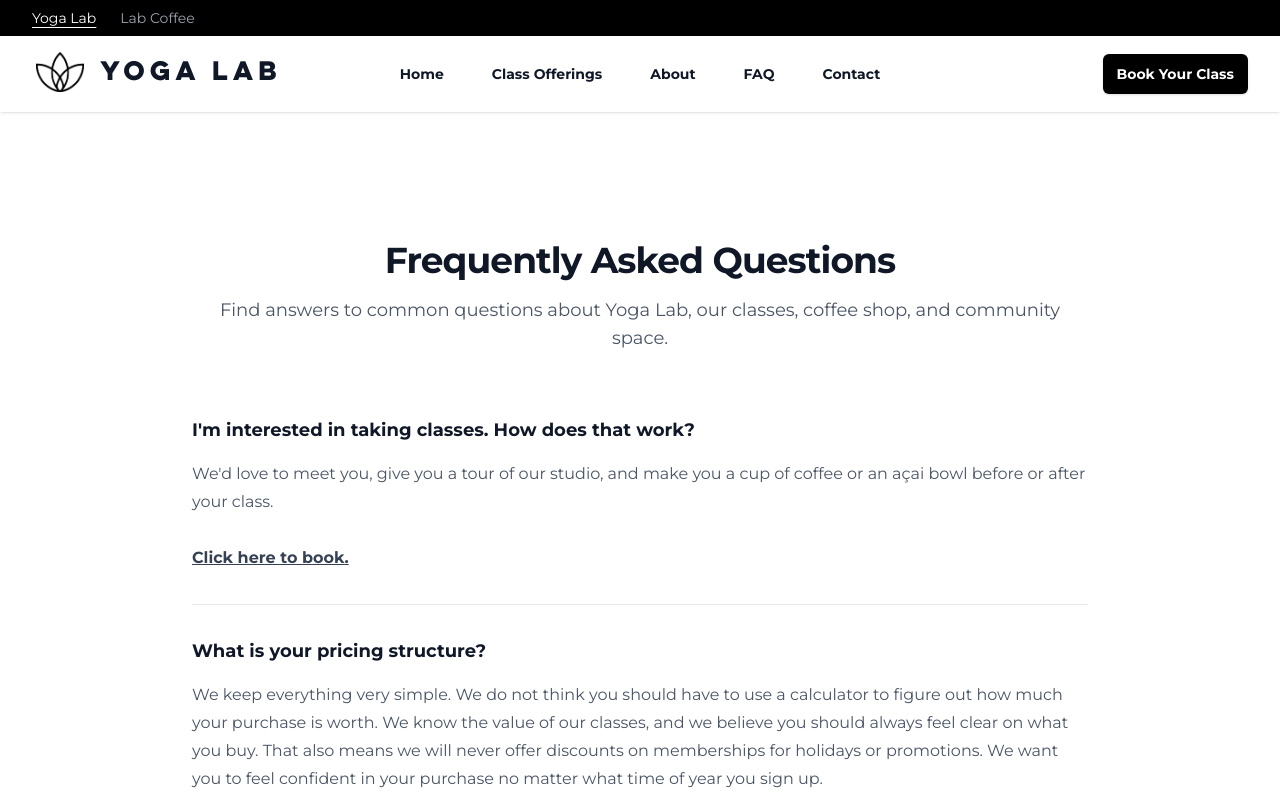
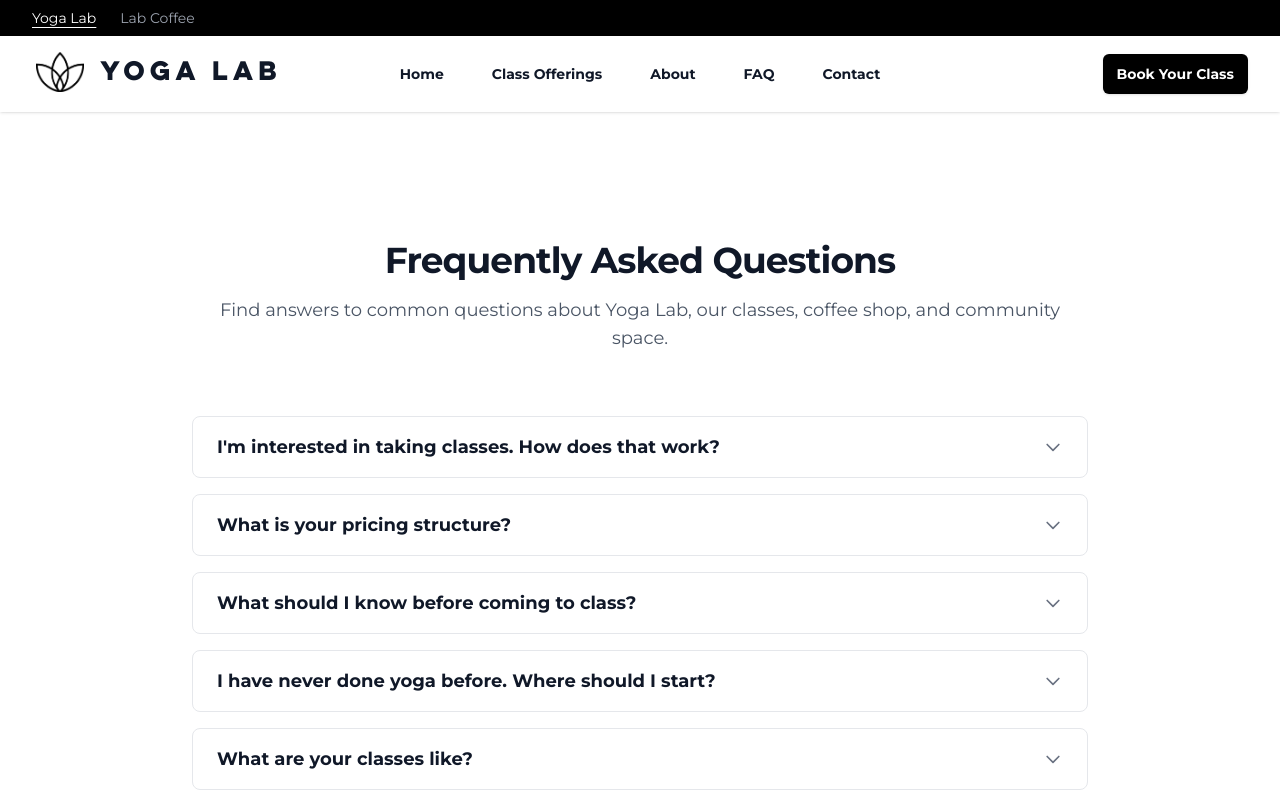
Before and after one commit to dkhundley/yogalab-website, a React (Vite) app: page /faq in a window 1280 px wide. Shown: the top 800 px of the page. Built offline with nearby package versions, Linux system fonts and the light colour scheme.

Commit message:
feat: Implement collapsible FAQ section with toggle functionality

```diff
--- a/src/pages/FAQ.jsx
+++ b/src/pages/FAQ.jsx
@@ -1,3 +1,4 @@
+import { useState } from 'react';
 import { Link } from 'react-router-dom';
 
 const faqs = [
@@ -29,6 +30,12 @@ const faqs = [
 ];
 
 export default function FAQ() {
+  const [openIndex, setOpenIndex] = useState(null);
+
+  const toggleFAQ = (index) => {
+    setOpenIndex(openIndex === index ? null : index);
+  };
+
   return (
     <div className="bg-white py-24 sm:py-32 font-montserrat">
       <div className="mx-auto max-w-7xl px-6 lg:px-8">
@@ -42,13 +49,31 @@ export default function FAQ() {
             </p>
           </div>
 
-          <dl className="space-y-8">
+          <dl className="space-y-4">
             {faqs.map((faq, index) => (
-              <div key={index} className="border-b border-gray-200 pb-8">
-                <dt className="text-lg font-semibold leading-7 text-gray-900 mb-4">
+              <div key={index} className="border border-gray-200 rounded-lg overflow-hidden">
+                <dt>
+                  <button
+                    onClick={() => toggleFAQ(index)}
+                    className="w-full text-left px-6 py-4 flex justify-between items-center hover:bg-gray-50 transition-colors"
+                  >
+                    <span className="text-lg font-semibold leading-7 text-gray-900 pr-4">
                       {faq.question}
+                    </span>
+                    <svg
+                      className={`w-5 h-5 text-gray-500 transition-transform duration-200 flex-shrink-0 ${
+                        openIndex === index ? 'transform rotate-180' : ''
+                      }`}
+                      fill="none"
+                      viewBox="0 0 24 24"
+                      stroke="currentColor"
+                    >
+                      <path strokeLinecap="round" strokeLinejoin="round" strokeWidth={2} d="M19 9l-7 7-7-7" />
+                    </svg>
+                  </button>
                 </dt>
-                <dd className="text-base leading-7 text-gray-600 whitespace-pre-line">
+                {openIndex === index && (
+                  <dd className="px-6 py-4 text-base leading-7 text-gray-600 whitespace-pre-line border-t border-gray-200 bg-gray-50">
                     {faq.answer}
                     {faq.link && (
                       <>
@@ -60,6 +85,7 @@ export default function FAQ() {
                       </>
                     )}
                   </dd>
+                )}
               </div>
             ))}
           </dl>
```
Lines whose indentation alone changed are shown as unchanged.
